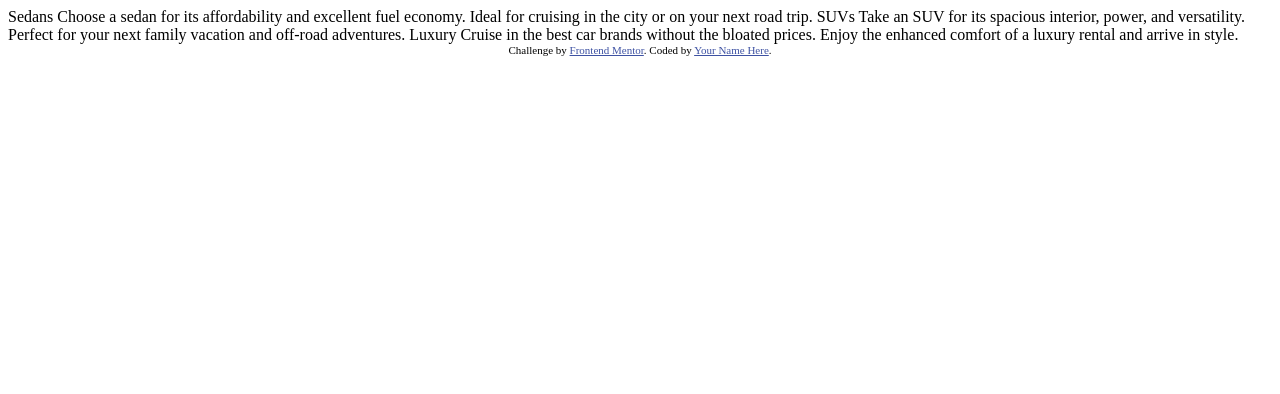
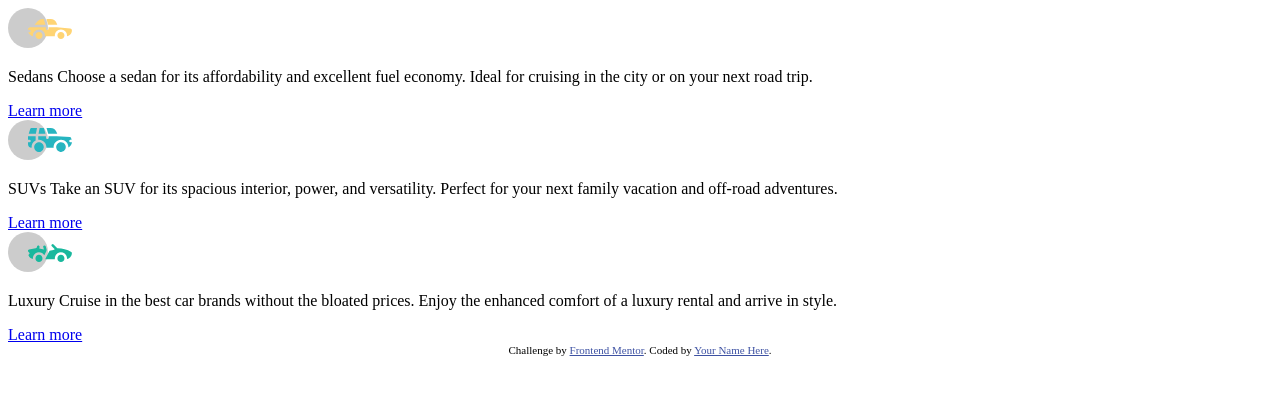
Before and after one commit to ShehanMaduwantha/Frontend-Mentor-3-column-preview-card, a plain HTML site: page index.html in a window 1280 px wide. Drawn offline with Linux system fonts and the light colour scheme.

Commit message:
Add HTML structure
Modified the included index.html file.
Now it has the correct structure of the card.

```diff
--- a/index.html
+++ b/index.html
@@ -1,36 +1,69 @@
 <!DOCTYPE html>
 <html lang="en">
   <head>
-  <meta charset="UTF-8">
-  <meta name="viewport" content="width=device-width, initial-scale=1.0"> <!-- displays site properly based on user's device -->
+    <meta charset="UTF-8" />
+    <meta name="viewport" content="width=device-width, initial-scale=1.0" />
+    <!-- displays site properly based on user's device -->
 
-  <link rel="icon" type="image/png" sizes="32x32" href="./images/favicon-32x32.png">
+    <link
+      rel="icon"
+      type="image/png"
+      sizes="32x32"
+      href="./images/favicon-32x32.png"
+    />
 
     <title>Frontend Mentor | 3-column preview card component</title>
 
     <!-- Feel free to remove these styles or customise in your own stylesheet 👍 -->
     <style>
-    .attribution { font-size: 11px; text-align: center; }
-    .attribution a { color: hsl(228, 45%, 44%); }
+      .attribution {
+        font-size: 11px;
+        text-align: center;
+      }
+      .attribution a {
+        color: hsl(228, 45%, 44%);
+      }
     </style>
   </head>
   <body>
-
-  Sedans
-  Choose a sedan for its affordability and excellent fuel economy. Ideal for cruising in the city
-  or on your next road trip.
-
-  SUVs
-  Take an SUV for its spacious interior, power, and versatility. Perfect for your next family vacation
-  and off-road adventures.
-
-  Luxury
-  Cruise in the best car brands without the bloated prices. Enjoy the enhanced comfort of a luxury
-  rental and arrive in style.
+    <div class="card-container">
+      <div class="card">
+        <div class="card-icon">
+          <img src="./images/icon-sedans.svg" />
+        </div>
+        <p>
+          Sedans Choose a sedan for its affordability and excellent fuel
+          economy. Ideal for cruising in the city or on your next road trip.
+        </p>
+        <a href="#">Learn more</a>
+      </div>
+      <div class="card">
+        <div class="card-icon">
+          <img src="./images/icon-suvs.svg" />
+        </div>
+        <p>
+          SUVs Take an SUV for its spacious interior, power, and versatility.
+          Perfect for your next family vacation and off-road adventures.
+        </p>
+        <a href="#">Learn more</a>
+      </div>
+      <div class="card">
+        <div class="card-icon">
+          <img src="./images/icon-luxury.svg" />
+        </div>
+        <p>
+          Luxury Cruise in the best car brands without the bloated prices. Enjoy
+          the enhanced comfort of a luxury rental and arrive in style.
+        </p>
+        <a href="#">Learn more</a>
+      </div>
+    </div>
 
     <div class="attribution">
-    Challenge by <a href="https://www.frontendmentor.io?ref=challenge" target="_blank">Frontend Mentor</a>.
-    Coded by <a href="#">Your Name Here</a>.
+      Challenge by
+      <a href="https://www.frontendmentor.io?ref=challenge" target="_blank"
+        >Frontend Mentor</a
+      >. Coded by <a href="#">Your Name Here</a>.
     </div>
   </body>
 </html>
```
Lines whose indentation alone changed are shown as unchanged.
